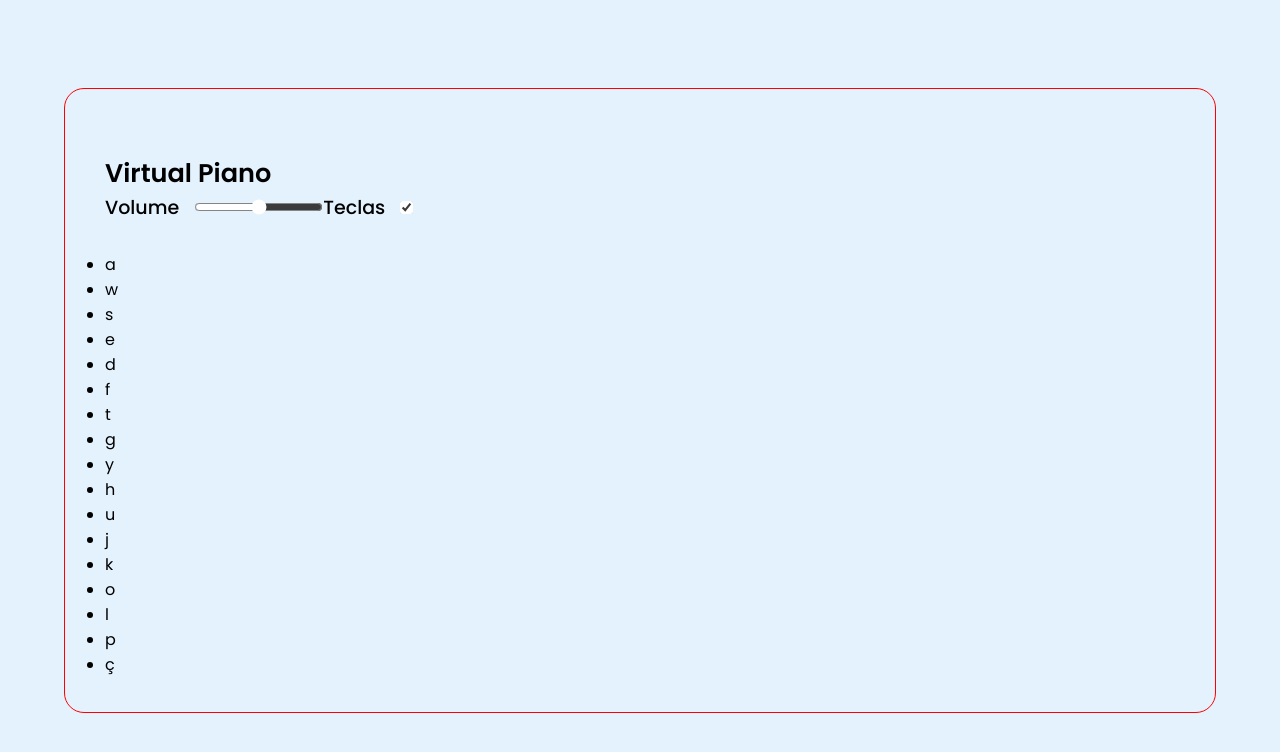
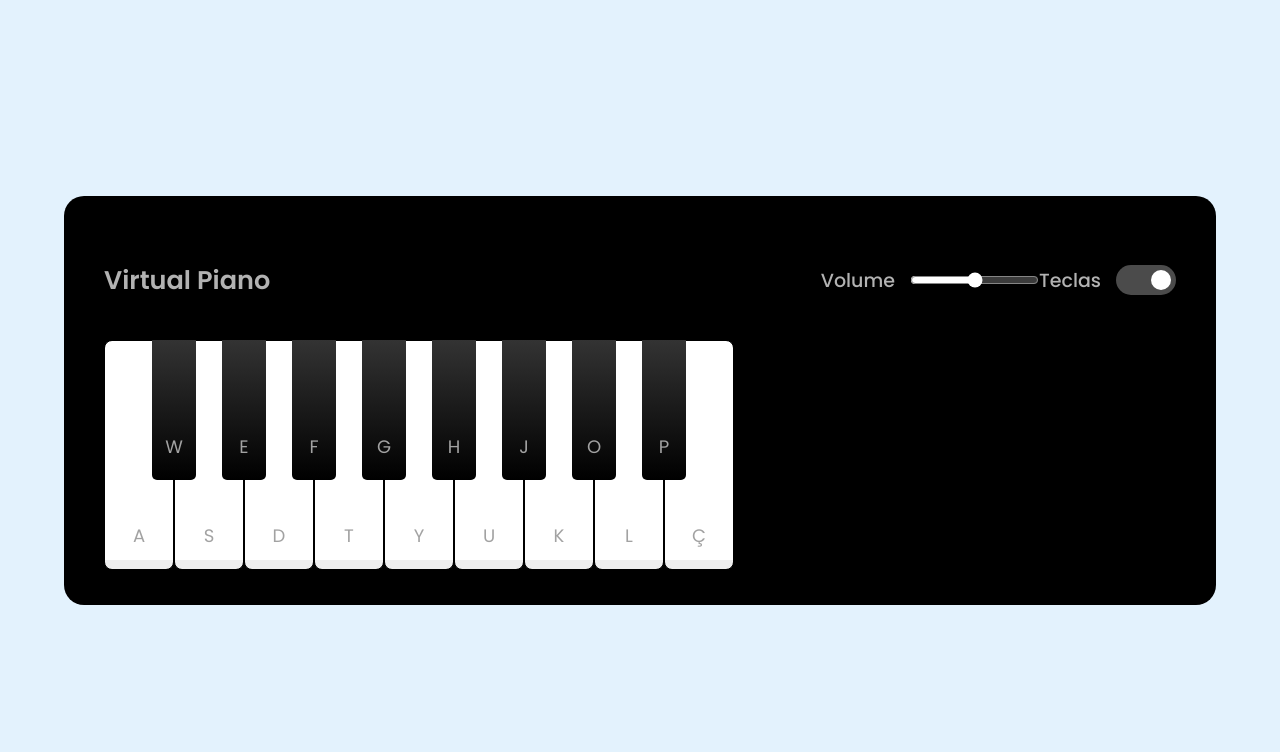
Before and after one commit to arthursiq5/piano-dio-js, a plain HTML site: page index.html in a window 1280 px wide. Drawn offline with Linux system fonts and the light colour scheme.

Commit message:
Personalizadas teclas

```diff
--- a/index.html
+++ b/index.html
@@ -13,7 +13,7 @@
                 <h2>Virtual Piano</h2>
                 <div class="column volume-slider">
                     <span>Volume</span> <input type="range">
-                    <div class="column keys-check">
+                    <div class="column keys-checkbox">
                         <span>Teclas</span><input type="checkbox" checked="checked">
                     </div>
                 </div>
--- a/styles/main.css
+++ b/styles/main.css
@@ -10,15 +10,24 @@ body {
     justify-content: center;
     min-height: 100vh;
     background: #E3F2FD;
+    color: #fff;
 }
 
 .container {
     width: 90%;
     border-radius: 20px;
     padding: 35px 40px;
-    border: 1px solid red;
+    background-color: #000;
     margin-left: auto;
     margin-right: auto;
+}
+
+.container header {
+    color: #b2b2b2;
+    display: flex;
+    align-items: center;
+    justify-content: space-between;
+
 }
 
 header {
@@ -68,3 +77,56 @@ header input {
     left: 35px;
     background: #fff;
 }
+
+.piano-keys {
+    display: flex;
+    list-style: none;
+    margin-top: 40px;
+}
+
+.piano-keys .key {
+    cursor: pointer;
+    user-select: none;
+    position: relative;
+    text-transform: uppercase;
+}
+
+.piano-keys span {
+    position: absolute;
+    bottom: 20px;
+    width: 100%;
+    text-align: center;
+    font-size: 1.13rem;
+}
+
+.piano-keys .black {
+    z-index: 2;
+    width: 44px;
+    height: 140px;
+    margin: 0 -22px 0 -22px;
+    border-radius: 0 0 5px 5px;
+    background: linear-gradient(#333, #000);
+}
+.piano-keys .black:active {
+    box-shadow: inset -5px -10px 10px rgba(255,255,255,0.1);
+    background:linear-gradient(to bottom, #000, #434343);
+}
+.piano-keys .white {
+    height: 230px;
+    width: 70px;
+    border-radius: 8px;
+    border: 1px solid #000;
+    background: linear-gradient(#fff 96%, #eee 4%);
+}
+.piano-keys .white:active {
+    box-shadow: inset -5px 5px 20px rgba(0,0,0,0.2);
+    background:linear-gradient(to bottom, #fff 0%, #eee 100%);
+}
+.piano-keys .key span {
+    position: absolute;
+    bottom: 20px;
+    width: 100%;
+    color: #A2A2A2;
+    font-size: 1.13rem;
+    text-align: center;
+}
--- a/styles/reset.css
+++ b/styles/reset.css
@@ -2,4 +2,5 @@
     margin: 0;
     padding: 0;
     box-sizing: border-box;
+    outline: none;
 }
```
